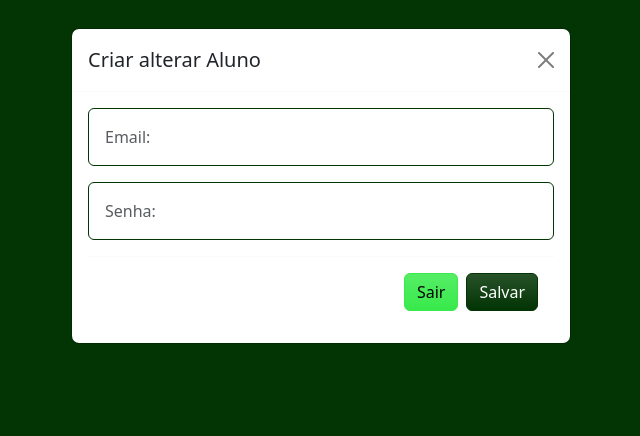
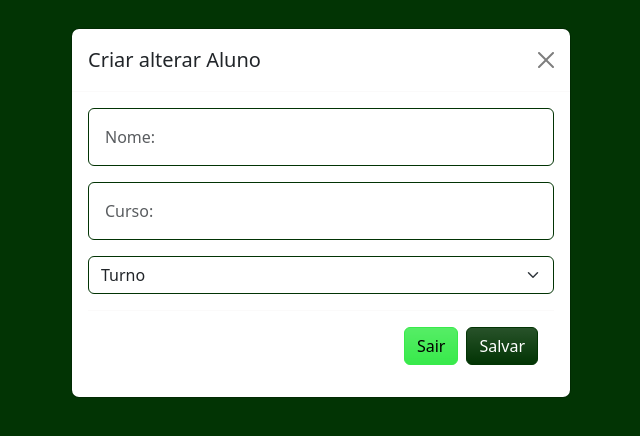
Before and after one commit to RodrigoDoprado/GestaoAlunos, a website: page src/page/alunos.html in a window 1280 px wide. Both pictures are taken after a click on the button "Novo". Shown: the whole page, without its empty margins (319-959 px from the left). Drawn offline with nearby package versions, Linux system fonts and the light colour scheme.

Commit message:
fix: page/aluno modal create

```diff
--- a/src/page/alunos.html
+++ b/src/page/alunos.html
@@ -76,10 +76,18 @@
                       <div class="modal-body">
                         <form>
                           <div class="mb-3">
-                            <input class="border border-primary form-control p-3" type="email" name="email" id="email" placeholder="Email:" required>
+                            <input class="border border-primary form-control p-3" type="text" name="fristName" id="fristName" placeholder="Nome:" required>
                         </div>
                         <div class="mb-3">
-                            <input class="border border-primary form-control p-3" type="password" name="password" id="password" placeholder="Senha:" required>
+                            <input class="border border-primary form-control p-3" type="text" name="Course" id="Course" placeholder="Curso:" required>
+                        </div>
+                        <div class="mb-3">
+                          <select class="border border-primary form-select" aria-label="Default select example" required>
+                            <option selected>Turno</option>
+                            <option value="1">Matutino</option>
+                            <option value="2">Vespertino</option>
+                            <option value="3">Noturno</option>
+                          </select>
                         </div>
                           <div class="modal-footer">
                             <button type="button" class="btn btn-secondary" data-bs-dismiss="modal">Sair</button>
```
